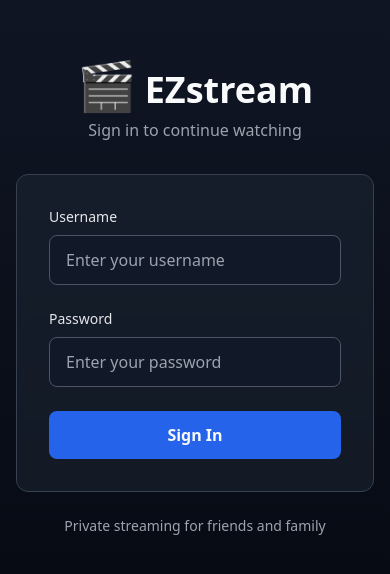
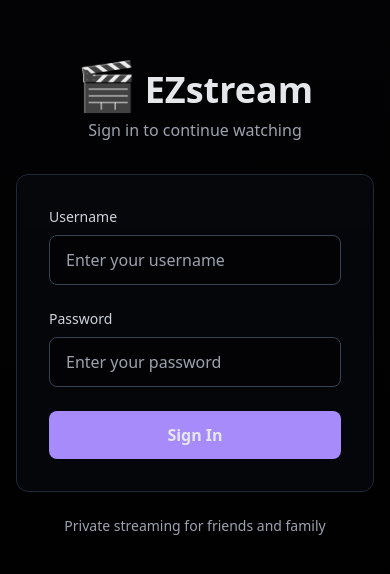
Before and after one commit to Mikky1997/EZstream, a Next.js app: page /login in a window 390 px wide. Shown: the part 124-698 px from the top of the page. Built offline with nearby package versions, Linux system fonts and the light colour scheme; no server answers.

Commit message:
Fix dark theme: change accent to violet, make dark default, fix mobile gradients

```diff
--- a/app/contexts/ThemeContext.tsx
+++ b/app/contexts/ThemeContext.tsx
@@ -28,7 +28,7 @@ const THEME_OPTIONS: ThemeOption[] = [
     name: "charcoal",
     label: "Dark",
     description: "Extra dark, high contrast",
-    themeColor: "#030305",
+    themeColor: "#0a0c12",
   },
 ];
 
@@ -42,7 +42,7 @@ type ThemeContextValue = {
 const ThemeContext = createContext<ThemeContextValue | undefined>(undefined);
 
 const STORAGE_KEY = "ezstream_theme";
-const DEFAULT_THEME: ThemeName = "midnight";
+const DEFAULT_THEME: ThemeName = "charcoal";
 
 function isThemeName(value: string): value is ThemeName {
   return THEME_OPTIONS.some((option) => option.name === value);
--- a/app/globals.css
+++ b/app/globals.css
@@ -41,7 +41,7 @@
   --text-primary: #e5e7eb;
   --text-secondary: #cfd4dc;
   --text-muted: #9ca3af;
-  --accent: #22d3ee;
+  --accent: #a78bfa;
 }
 
 :root[data-theme="daylight"] {
@@ -201,6 +201,17 @@ body {
 
 .to-gray-900 {
   --tw-gradient-to: var(--bg-primary) !important;
+}
+
+/* Robust theme-aware page background - use this for main containers */
+.bg-page-gradient {
+  background: linear-gradient(to bottom, var(--bg-primary), var(--bg-deep)) !important;
+}
+
+/* Override Tailwind gradient utility for better mobile support */
+.bg-gradient-to-b.from-gray-900.to-black,
+.bg-gradient-to-b.from-gray-900.via-gray-900.to-black {
+  background: linear-gradient(to bottom, var(--bg-primary), var(--bg-deep)) !important;
 }
 
 /* Theme-aware black backgrounds */
--- a/app/layout.tsx
+++ b/app/layout.tsx
@@ -12,7 +12,7 @@ export const viewport: Viewport = {
   width: "device-width",
   initialScale: 1,
   maximumScale: 5,
-  themeColor: "#111827",
+  themeColor: "#030305",
 };
 
 export const metadata: Metadata = {
@@ -66,7 +66,7 @@ export default function RootLayout({
   children: React.ReactNode;
 }>) {
   return (
-    <html lang="en" className="scroll-smooth" data-theme="midnight">
+    <html lang="en" className="scroll-smooth" data-theme="charcoal">
       <head>
         {/* Preconnect to external domains for faster loading */}
         <link rel="preconnect" href="https://image.tmdb.org" />
```
